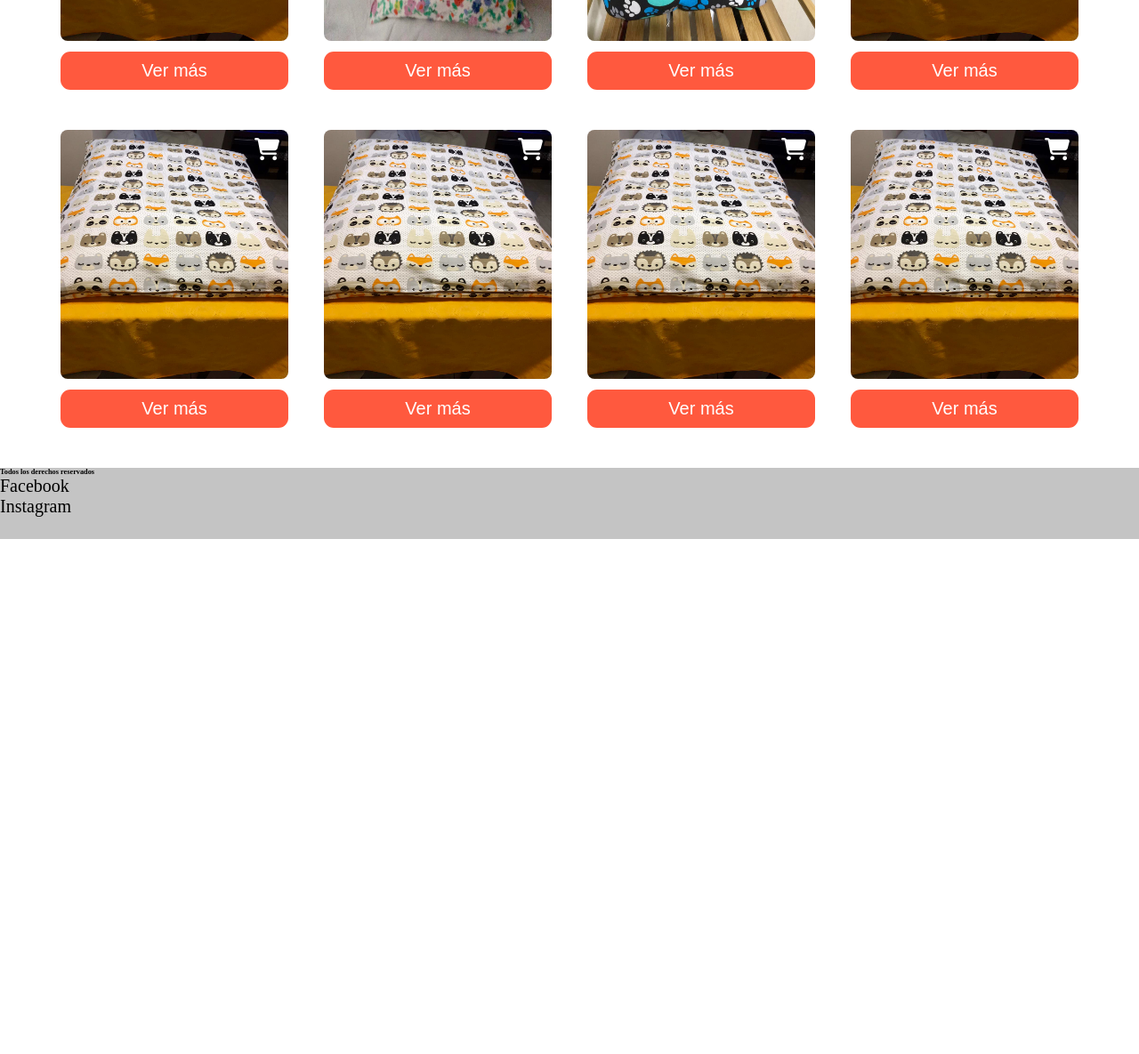
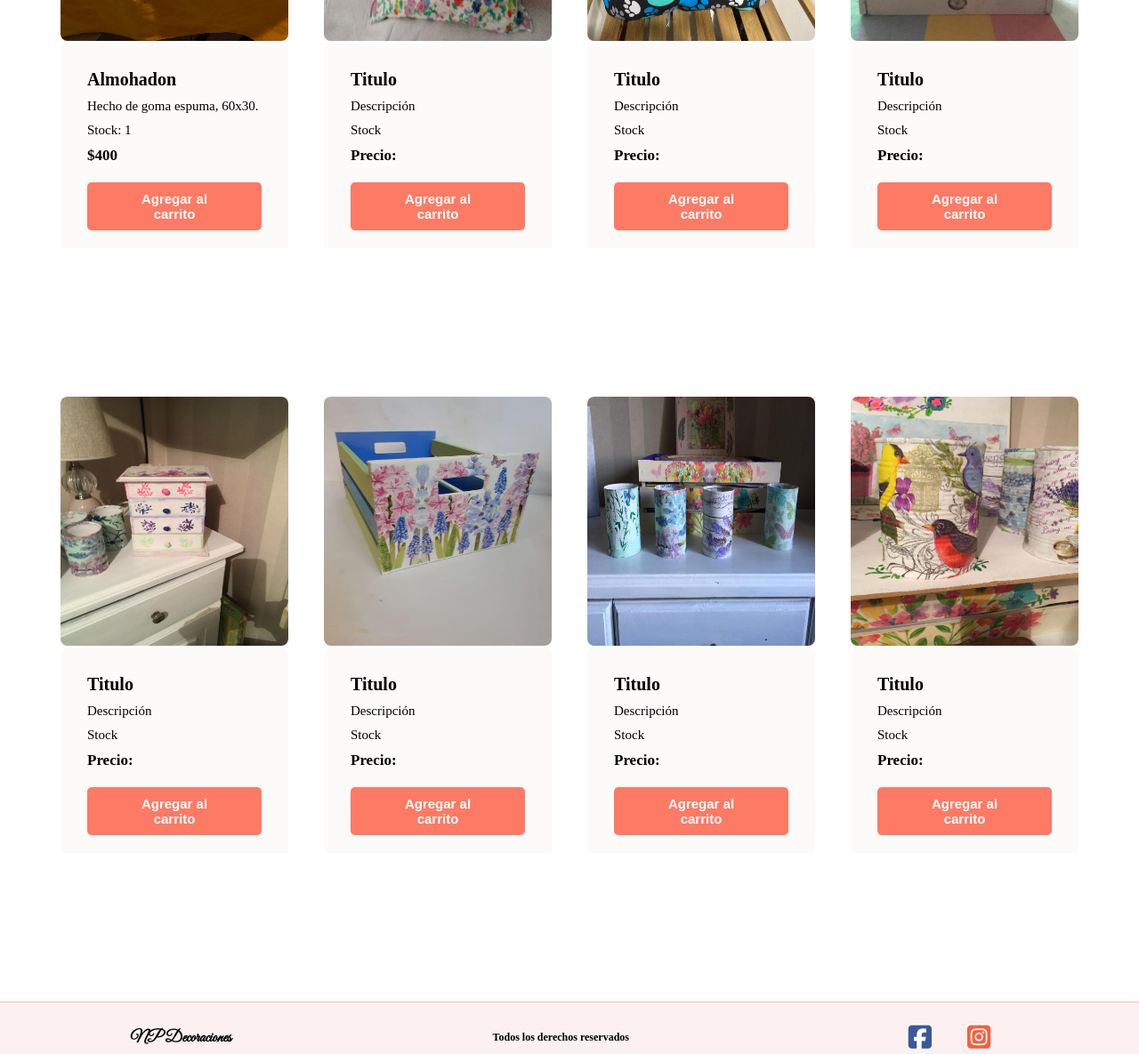
Before and after one commit to larrazajuanp/npdecoraciones, a plain HTML site: page index.html in a window 1280 px wide. Shown: the part 1180-2365 px from the top of the page at 89% size. Before the commit the page ends 1786 px from the top, so only its background shows below. Drawn offline with Linux system fonts and the light colour scheme; a web font is replaced by a local one.

Commit message:
Cambios en el HTML, CSS y JavaScript

```diff
--- a/css/styles.css
+++ b/css/styles.css
@@ -23,7 +23,8 @@ html{
     --mainColorThree:#c4c4c4;
     --white:#fff;
     --secondaryColor:#ff593e;
-    --secondaryColorTwo:#ff9580;
+    --secondaryColorTwo:#fd7a65;
+    --secondaryColorThree:#ff9580;
 
 
 }
@@ -51,13 +52,12 @@ h3{
 }
 
 h4{
-    font-size: var(--header4);
+    font-size: 2rem;
 }
 
 li,
 label,
 input,
-button,
 a,
 p{
     font-size: var(--text);
@@ -77,9 +77,16 @@ button{
     padding: 1rem 4rem;
     border: none;
     color: white;
+    background:var(--secondaryColorTwo) ;
+    border-radius: 0.5rem;
+    font-size: 1.5rem;
+    font-weight: 700;
+
+}
+
+button:hover{
+    background:var(--secondaryColor);
     cursor: pointer;
-    background:var(--secondaryColor) ;
-    border-radius: 1.1rem;
 }
 
 .flex{
@@ -177,11 +184,12 @@ nav{
 }
 
 .galleria-imagenes{
-    width: 100%;
-    height: 100%;
+
     display: flex;
     justify-content: center;
     flex-wrap: wrap;
+    min-height: 170vh;
+
 }
 
 .galleria-imagenes .card{
@@ -189,8 +197,7 @@ nav{
     height: 35vh;
     position: relative;
     margin: 5rem 2rem;
-
-
+    background: rgb(250, 246, 246);
 }
 
 .galleria-imagenes .card img{
@@ -214,6 +221,25 @@ nav{
     cursor: pointer;
 }
 
+.info-card{
+    background: rgb(253, 250, 250);
+    padding: 2rem 3rem;
+    border-radius: 8px 8px 0 0 ;
+
+}
+
+.info-card h4,p{
+    margin: 1rem 0;
+}
+
+.info-card p{
+    font-size: 1.5rem;
+}
+
+#precio{
+    font-size: 1.7rem;
+    font-weight: 700;
+}
 /* Modal Section */
 
 .modal-bg{
@@ -261,7 +287,41 @@ nav{
 footer{
     margin-top: 5rem;
     min-height: 10vh;
-    background: var(--mainColorThree);
+    background: rgb(252, 240, 240);
+    display: flex;
+    align-items: center;
+    justify-content: space-around;
+    border-top: 1px solid #fcc1b5;
+}
+
+footer h3{
+    font-size: 1.8rem;
+    font-family: 'Great Vibes', cursive;
+}
+
+footer h5{
+    font-size: 1.2rem;
+}
+
+footer ul{
+    display: flex;
+    align-items: center;
+}
+
+footer li a{
+    margin: 0 2rem;
+}
+
+#facebook{
+    color: #3b5998;
+    background: white;
+    font-size: 3rem;
+}
+
+#instagram{
+    color: #F56040;
+    background: white;
+    font-size: 3rem;
 }
 
 
--- a/index.html
+++ b/index.html
@@ -26,7 +26,7 @@
                 <li><a href="#incio">Inicio</a></li>
                 <li><a href="#galleria">Gallería</a></li>
                 <li><a href="#contacto">Contacto</a></li>
-                <li><a href="#">Carrito</a></li>
+                <li><a href="#"><img src="/img/cart.png" alt=""></a></li>
             </ul>
             <div class="burger">
                 <span></span>
@@ -56,61 +56,92 @@
             <div class="galleria-imagenes">
                 <div class="card" id="card">
                     <img src="/img/almohadon.jpg" alt="almohadon">
-                    <button class="modal-btn">Ver más</button>
-                    <i class="fas fa-shopping-cart" id="carrito"></i>
+                    <div class="info-card">
+                        <h4>Almohadon</h4>
+                        <p id="descripcion">Hecho de goma espuma, 60x30.</p>
+                        <p id="stock">Stock: <span>1</span></p>
+                        <p id="precio">$400</p>
+                        <button class="modal-btn">Agregar al carrito</button>
+                    </div>
                 </div>
                 <div class="card" id="card">
                     <img src="/img/almohadon2.jpg" alt="almohadon">
-                    <button class="modal-btn1">Ver más</button>
-                    <i class="fas fa-shopping-cart" id="carrito"></i>
+                    <div class="info-card">
+                        <h4>Titulo</h4>
+                        <p id="descripcion">Descripción</p>
+                        <p id="stock">Stock</p>
+                        <p id="precio">Precio:</p>
+                        <button class="modal-btn1">Agregar al carrito</button>
+                    </div>
                 </div>
                 <div class="card" id="card">
                     <img src="/img/almohadon3.jpg" alt="almohadon">
-                    <button class="modal-btn">Ver más</button>
-                    <i class="fas fa-shopping-cart" id="carrito"></i>
+                    <div class="info-card">
+                        <h4>Titulo</h4>
+                        <p id="descripcion">Descripción</p>
+                        <p id="stock">Stock</p>
+                        <p id="precio">Precio:</p>
+                        <button class="modal-btn2">Agregar al carrito</button>
+                    </div>
                 </div>
                 <div class="card" id="card">
-                    <img src="/img/almohadon.jpg" alt="almohadon">
-                    <button class="modal-btn">Ver más</button>
-                    <i class="fas fa-shopping-cart" id="carrito"></i>
+                    <img src="/img/caja.JPG" alt="almohadon">
+                    <div class="info-card">
+                        <h4>Titulo</h4>
+                        <p id="descripcion">Descripción</p>
+                        <p id="stock">Stock</p>
+                        <p id="precio">Precio:</p>
+                        <button class="modal-btn3">Agregar al carrito</button>
+                    </div>
                 </div>
                 <div class="card" id="card">
-                    <img src="/img/almohadon.jpg" alt="almohadon">
-                    <button class="modal-btn">Ver más</button>
-                    <i class="fas fa-shopping-cart" id="carrito"></i>
+                    <img src="/img/cajita.JPG" alt="almohadon">
+                    <div class="info-card">
+                        <h4>Titulo</h4>
+                        <p id="descripcion">Descripción</p>
+                        <p id="stock">Stock</p>
+                        <p id="precio">Precio:</p>
+                        <button class="modal-btn4">Agregar al carrito</button>
+                    </div>
                 </div>
                 <div class="card" id="card">
-                    <img src="/img/almohadon.jpg" alt="almohadon">
-                    <button class="modal-btn">Ver más</button>
-                    <i class="fas fa-shopping-cart" id="carrito"></i>
+                    <img src="/img/cajon.JPG" alt="almohadon">
+                    <div class="info-card">
+                        <h4>Titulo</h4>
+                        <p id="descripcion">Descripción</p>
+                        <p id="stock">Stock</p>
+                        <p id="precio">Precio:</p>
+                        <button class="modal-btn5">Agregar al carrito</button>
+                    </div>
                 </div>
                 <div class="card" id="card">
-                    <img src="/img/almohadon.jpg" alt="almohadon">
-                    <button class="modal-btn">Ver más</button>
-                    <i class="fas fa-shopping-cart" id="carrito"></i>
+                    <img src="/img/latas.JPG" alt="almohadon">
+                    <div class="info-card">
+                        <h4>Titulo</h4>
+                        <p id="descripcion">Descripción</p>
+                        <p id="stock">Stock</p>
+                        <p id="precio">Precio:</p>
+                        <button class="modal-btn6">Agregar al carrito</button>
+                    </div>
                 </div>
                 <div class="card" id="card">
-                    <img src="/img/almohadon.jpg" alt="almohadon">
-                    <button class="modal-btn">Ver más</button>
-                    <i class="fas fa-shopping-cart" id="carrito"></i>
+                    <img src="/img/latita.JPG" alt="almohadon">
+                    <div class="info-card">
+                        <h4>Titulo</h4>
+                        <p id="descripcion">Descripción</p>
+                        <p id="stock">Stock</p>
+                        <p id="precio">Precio:</p>
+                        <button class="modal-btn7">Agregar al carrito</button>
+                    </div>
                 </div>
             </div>
             <div class="modal-bg">
                 <div class="modal flex">
-                    <h2>Almohadon</h2>
+                    <h2>Almohadon Beduino</h2>
                     <p>Descripción: Lorem ipsum dolor sit amet.</p>
                     <p>Medidas: 60cm x 30cm</p>
                     <p>stock: 1</p>
-                    <button>Comprar</button>
-                    <span class="close">X</span>
-                </div>
-            </div>
-            <div class="modal-bg">
-                <div class="modal flex">
-                    <h2>Almohadon</h2>
-                    <p>Descripción: Lorem ipsum dolor sit amet.</p>
-                    <p>Medidas: 60cm x 30cm</p>
-                    <p>stock: 1</p>
+                    <p>Precio: $390</p>
                     <button>Comprar</button>
                     <span class="close">X</span>
                 </div>
@@ -119,10 +150,13 @@
     </main>
 
     <footer>
+        <h3>NP Decoraciones</h3>
         <h5>Todos los derechos reservados</h5>
         <ul>
-            <li>Facebook</li>
-            <li>Instagram</li>
+            <li> <a href="https://www.facebook.com/NP_Decoraciones-2328823140684722/?modal=admin_todo_tour"
+                    target="_blank"><i class="fab fa-facebook-square" id="facebook"></i></a></li>
+            <li> <a href="https://www.instagram.com/np_decoraciones/" target="_blank"><i class="fab fa-instagram-square"
+                        id="instagram"></i></a></li>
         </ul>
     </footer>
 
--- a/js/carrito.js
+++ b/js/carrito.js
@@ -4,6 +4,7 @@
 const carrito = document.getElementById('carrito');
 const galeriaImagenes = document.getElementById('galleria');
 const card = document.getElementById('card');
+const button = document.querySelectorAll('button');
 
 
 
--- a/js/modal.js
+++ b/js/modal.js
@@ -4,7 +4,14 @@ const modalBtn = document.querySelector('.modal-btn');
 const modalBg = document.querySelector('.modal-bg');
 const close = document.querySelector('.close');
 
+
 const modalBtn1 = document.querySelector('.modal-btn1');
+const modalBtn2 = document.querySelector('.modal-btn2');
+const modalBtn3 = document.querySelector('.modal-btn3');
+const modalBtn4 = document.querySelector('.modal-btn4');
+const modalBtn5 = document.querySelector('.modal-btn5');
+const modalBtn6 = document.querySelector('.modal-btn6');
+const modalBtn7 = document.querySelector('.modal-btn7');
 
 modalBtn.addEventListener('click', function () {
     modalBg.classList.add('active');
@@ -12,8 +19,35 @@ modalBtn.addEventListener('click', function () {
 
 modalBtn1.addEventListener('click', function () {
     modalBg.classList.add('active');
+
+});
+
+modalBtn2.addEventListener('click', function () {
+    modalBg.classList.add('active');
+});
+modalBtn3.addEventListener('click', function () {
+    modalBg.classList.add('active');
+});
+modalBtn4.addEventListener('click', function () {
+    modalBg.classList.add('active');
+});
+modalBtn5.addEventListener('click', function () {
+    modalBg.classList.add('active');
+});
+modalBtn6.addEventListener('click', function () {
+    modalBg.classList.add('active');
+});
+modalBtn7.addEventListener('click', function () {
+    modalBg.classList.add('active');
 });
 
 close.addEventListener('click', function () {
     modalBg.classList.remove('active');
 });
+
+
+// Funciones
+
+/*function leerDatosCard = {
+
+}*/
```
Also changed, not shown: img/cart.png (added).
